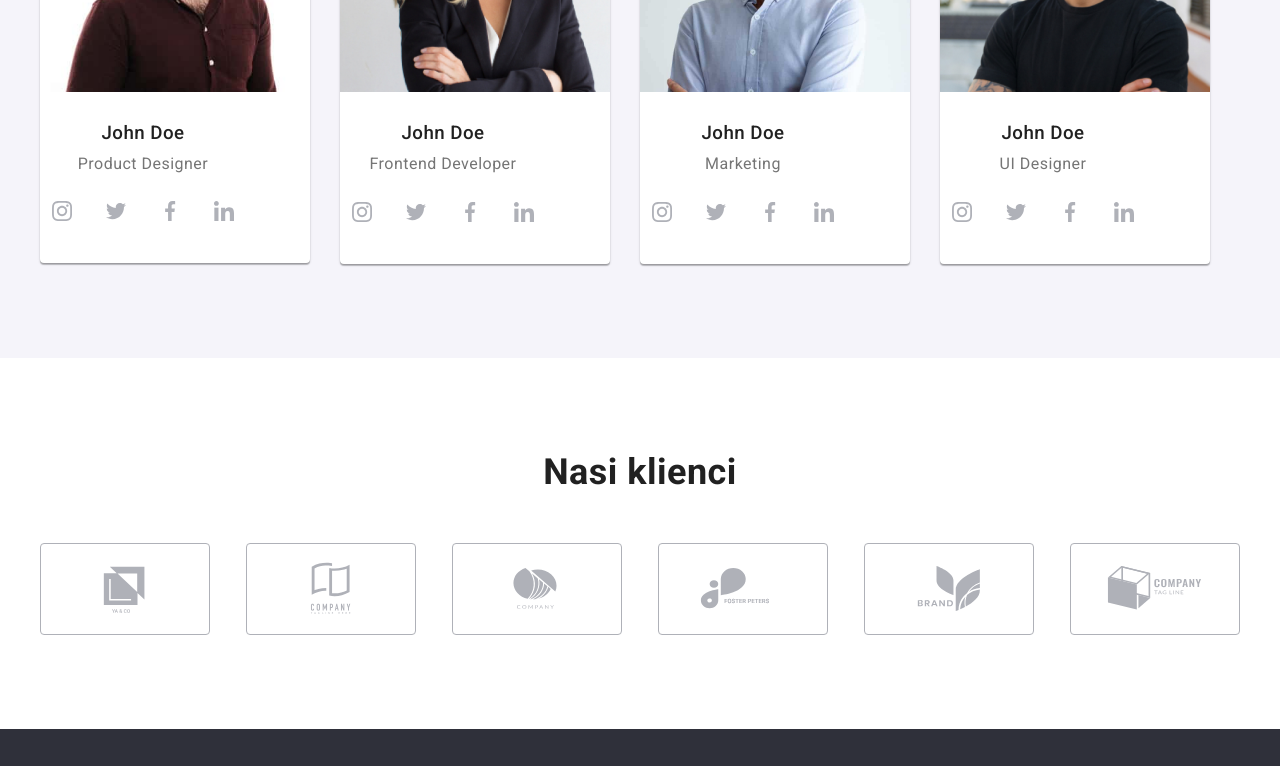
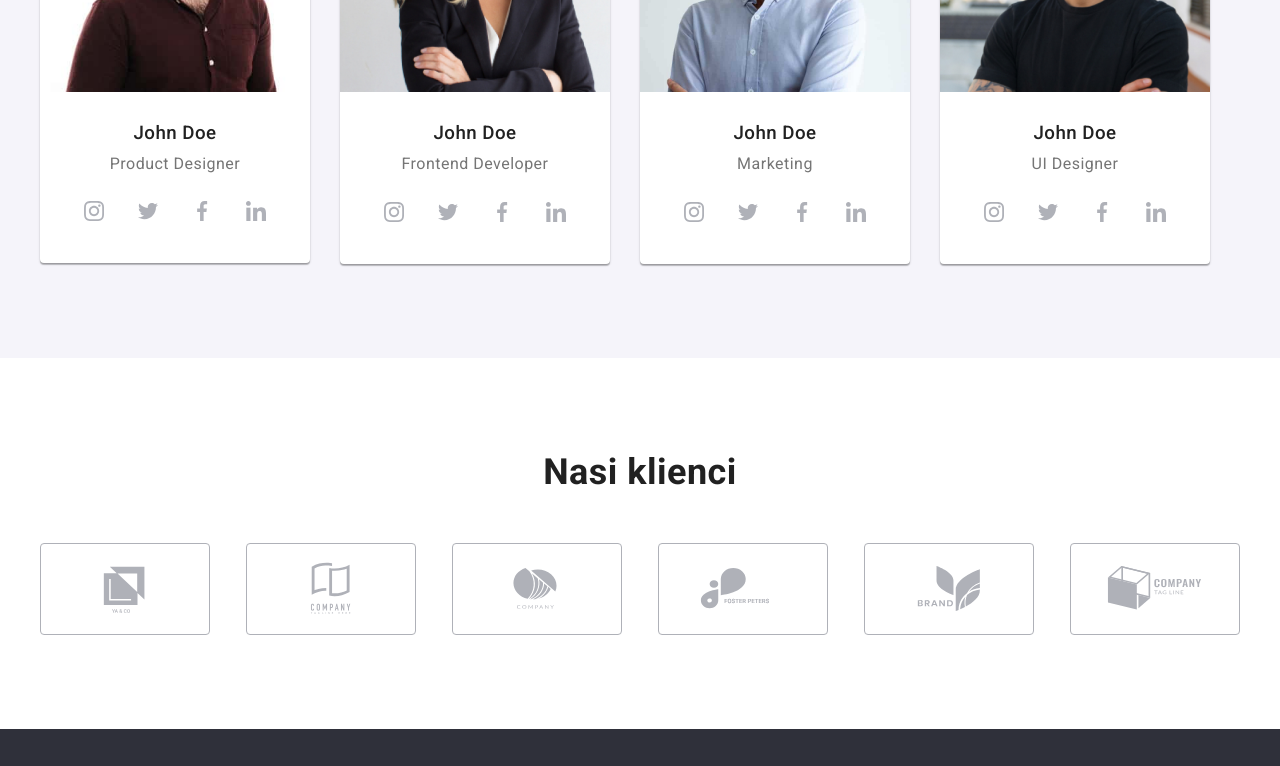
Before and after one commit to MartaGrzelak/goit-markup-hw-08, a plain HTML site: page index.html in a window 1280 px wide. Shown: the part 1980-2746 px from the top of the page. Drawn offline with nearby package versions, Linux system fonts and the light colour scheme.

Commit message:
edit sass

```diff
--- a/index.html
+++ b/index.html
@@ -29,7 +29,8 @@
             >Web<span class="logo__navigation">Studio</span></a
           >
           <!--mobilna ikona-->
-          <div class="navigation-mobile">
+          <!--
+            <div class="navigation-mobile">
             <button
               aria-expended="false"
               aria-controls="mobile-menu"
@@ -50,7 +51,7 @@
               >
 
               <a class="mobile-navigation__link" href="./portfolio.html"
-                >Agencja</a
+                >Portfolio</a
               >
               <a class="mobile-navigation__link" href="#">Kontakt</a>
             </div>
@@ -89,7 +90,7 @@
                 </svg>
               </button>
             </div>
-          </div>
+          </div>-->
           <ul class="header__menu-primary">
             <li>
               <a
@@ -501,8 +502,8 @@
             </ul>
           </address>
         </div>
-        <div>
-          <h4 class="join join--top">DOŁĄCZ DO NAS</h4>
+        <div class="join">
+          <h4 class="join--top">DOŁĄCZ DO NAS</h4>
           <ul class="join__list">
             <li>
               <a href="#" class="join__icon">
@@ -536,7 +537,7 @@
         </div>
         <div class="news-place">
           <h4 class="newsletter">ZAPISZ SIĘ DO NEWSLETTERA</h4>
-          <form class="newsletter__container">
+          <form>
             <input
               class="newsletter__email"
               type="email"
@@ -615,6 +616,7 @@
       integrity="sha512-HowizSDbQl7UPEAsPnvJHlQsnBmU2YMrv7KkTBulTLEGz9chfBoWYyZJL+MUO6p/yBuuMO/8jI7O29YRZ2uBlA=="
       crossorigin="anonymous"
     ></script>
+    <script defer="" src="js/mobile-menu.js"></script>
     <script src="./js/modal.js"></script>
   </body>
 </html>
--- a/sass/components/_clients.scss
+++ b/sass/components/_clients.scss
@@ -3,9 +3,8 @@
   flex-wrap: wrap;
   gap: 30px;
   margin: 0 15px;
-  @include tablet {
-    margin: 0;
-  }
+  justify-content: space-around;
+
   @include desktop {
     width: 100%;
     display: flex;
--- a/sass/components/_foot.scss
+++ b/sass/components/_foot.scss
@@ -1,5 +1,17 @@
 .foot {
+  margin: 0 auto;
+  width: 480px;
+  height: 603px;
   background: $bg-color-dark;
   padding: 60px 0;
   display: flex;
+  @include tablet {
+    width: 768px;
+    height: 463px;
+  }
+  @include desktop {
+    height: auto;
+    width: 1600px;
+    margin: 0 auto;
+  }
 }
--- a/sass/components/_form.scss
+++ b/sass/components/_form.scss
@@ -51,12 +51,15 @@
     margin-top: 4px;
     margin-right: 40px;
     margin-bottom: 10px;
-    width: 448px;
+    width: 370px;
     height: 40px;
     transition: border-color 250ms cubic-bezier(0.4, 0, 0.2, 1);
     &:hover,
     &:focus {
       border-color: $bg-color-light;
+    }
+    @include desktop {
+      width: 448px;
     }
   }
   &__icon {
@@ -73,6 +76,8 @@
       background-color 250ms cubic-bezier(0.4, 0, 0.2, 1);
   }
   &__textarea {
+    width: 370px;
+    height: 120px;
     padding: 12px 16px;
     margin-top: 4px;
     margin-right: 40px;
@@ -84,6 +89,9 @@
     &:focus {
       border-color: $bg-color-light;
     }
+    @include desktop {
+      width: 448px;
+    }
   }
   &__input-checkbox {
     margin-right: 7px;
@@ -92,8 +100,8 @@
   &__checkbox {
     position: absolute;
     top: 366.68px;
-    left: 15px;
-    font-size: 14px;
+    left: 0;
+    font-size: 12px;
     line-height: 1.71;
     color: $text-color-dark-primary;
   }
--- a/sass/components/_join.scss
+++ b/sass/components/_join.scss
@@ -5,10 +5,22 @@
   font-size: 14px;
   line-height: 1.14;
   text-transform: uppercase;
+  @include tablet {
+    margin-left: 144px;
+  }
+  @include desktop {
+    margin-left: 0;
+  }
+
   &--top {
-    padding-top: 60px;
+    padding-top: 40px;
+    padding-bottom: 20px;
+    @include tablet {
+      padding-top: 0;
+    }
     @include desktop {
       padding-top: 12px;
+      padding-bottom: 0;
     }
   }
   &__list {
--- a/sass/components/_logo.scss
+++ b/sass/components/_logo.scss
@@ -10,6 +10,7 @@
     pading: 0;
   }
   &--place {
+    padding-left: 15px;
     padding-right: 276px;
     @include tablet {
       padding: 26px 83px 26px 15px;
--- a/sass/components/_lorem.scss
+++ b/sass/components/_lorem.scss
@@ -3,7 +3,8 @@
   @include tablet {
     display: flex;
     flex-wrap: wrap;
-    width: 354px;
+    gap: 30px;
+    margin: 0 15px;
   }
   &__title {
     font-weight: 700;
@@ -18,17 +19,23 @@
     }
   }
   &__subtitle {
+    margin-bottom: 30px;
+    margin-left: 15px;
+    margin-right: 15px;
     font-size: 14px;
     line-height: 1.71;
     color: $text-color-dark-primary;
     @include tablet {
       width: 354px;
+
+      margin: 0 auto;
     }
     @include desktop {
       width: 100%;
     }
   }
   &__icon {
+    margin-left: 15px;
     align-items: center;
     display: flex;
     width: 270px;
@@ -40,6 +47,7 @@
     height: 120px;
     @include tablet {
       width: 354px;
+      margin-left: auto;
     }
     @include desktop {
       width: 270px;
--- a/sass/components/_modal.scss
+++ b/sass/components/_modal.scss
@@ -2,8 +2,8 @@
   position: absolute;
   left: 50%;
   top: 50%;
-  width: 528px;
-  height: 581px;
+  width: 450px;
+  height: 609px;
   transform: translate(-50%, -50%) scale(1) rotate(0deg);
   background-color: $bg-color-primary;
   padding-top: 8px;
@@ -11,6 +11,10 @@
     0px 2px 1px rgba(0, 0, 0, 0.2);
   border-radius: 4px;
   transition: transform 250ms cubic-bezier(0.4, 0, 0.2, 1);
+  @include desktop {
+    width: 528px;
+    height: 581px;
+  }
   &__close {
     border: 1px solid rgba(0, 0, 0, 0.1);
     width: 30px;
--- a/sass/components/_news.scss
+++ b/sass/components/_news.scss
@@ -1,7 +1,9 @@
 .news-place {
-  padding-top: 60px;
+  padding-top: 20px;
+  @include tablet {
+    margin-left: 77px;
+  }
   @include desktop {
     padding-top: 12px;
-    margin-left: 77px;
   }
 }
--- a/sass/components/_newsletter.scss
+++ b/sass/components/_newsletter.scss
@@ -6,7 +6,7 @@
   line-height: 1.14;
   text-transform: uppercase;
   &__email {
-    width: 100%;
+    width: 450px;
     margin-bottom: 20px;
     font-weight: 400;
     font-size: 16px;
@@ -19,10 +19,18 @@
     padding-bottom: 15px;
     padding-left: 16px;
     outline: none;
+    @include tablet {
+      display: flex;
+      flex-wrap: wrap;
+      align-items: center;
+      justify-content: center;
+    }
+
     @include desktop {
       width: 358px;
       height: 50px;
       display: flex;
+      flex-wrap: nowrap;
       margin-right: 12px;
       margin-bottom: 0;
     }
@@ -50,7 +58,8 @@
     margin-left: 24px;
   }
   &__container {
-    display: none;
+    display: flex;
+    flex-wrap: wrap;
     @include desktop {
       display: flex;
     }
--- a/sass/components/_section.scss
+++ b/sass/components/_section.scss
@@ -4,6 +4,7 @@
     background: #f5f4fa;
     width: 480px;
     @include tablet {
+      margin: 0, auto;
       width: 100%;
     }
   }
--- a/sass/components/_team.scss
+++ b/sass/components/_team.scss
@@ -2,7 +2,7 @@
   @include tablet {
     display: flex;
     flex-wrap: wrap;
-    max-width: 768px;
+    width: 768px;
   }
   @include desktop {
     display: flex;
@@ -22,7 +22,7 @@
     @include tablet {
       display: flex;
       flex-wrap: wrap;
-      max-width: 768px;
+      width: 768px;
       width: 354px;
     }
     @include desktop {
@@ -37,10 +37,26 @@
     color: $text-color-dark-secondary;
     margin-top: 30px;
     margin-bottom: 10px;
+    @include tablet {
+      width: 768px;
+      width: 354px;
+    }
+    @include desktop {
+      max-width: 1200px;
+      width: 270px;
+    }
   }
   &__position {
     line-height: 1.19;
     color: $text-color-dark-primary;
+    @include tablet {
+      width: 768px;
+      width: 354px;
+    }
+    @include desktop {
+      max-width: 1200px;
+      width: 270px;
+    }
   }
   &__icons {
     display: flex;
@@ -49,6 +65,16 @@
     column-gap: 10px;
     margin-top: 16px;
     padding-bottom: 30px;
+    @include tablet {
+      display: flex;
+      flex-wrap: wrap;
+      width: 768px;
+      width: 354px;
+    }
+    @include desktop {
+      max-width: 1200px;
+      width: 270px;
+    }
   }
   &__icon {
     display: flex;
--- a/sass/utils/_generals.scss
+++ b/sass/utils/_generals.scss
@@ -12,13 +12,17 @@
   &--flex {
     text-align: center;
     @include tablet {
+      width: 768px;
+      margin-left: 76px;
       display: flex;
       flex-wrap: wrap;
     }
     @include desktop {
+      width: 100%;
       display: flex;
       text-align: left;
       flex-wrap: nowrap;
+      justify-content: center;
     }
   }
 }
@@ -37,7 +41,6 @@ body {
   color: $text-color-dark-secondary;
   letter-spacing: 0.03em;
 }
-
 input {
   border: none;
   outline: none;
```
Also changed, not shown: css/main.min.css, 1 other file.
